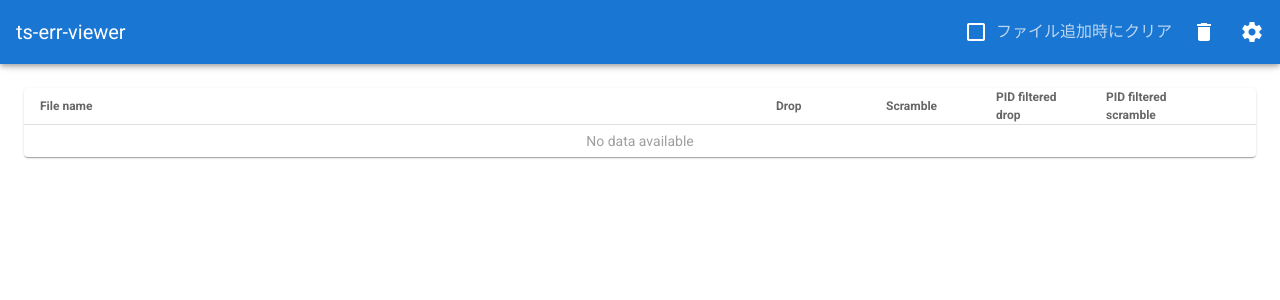
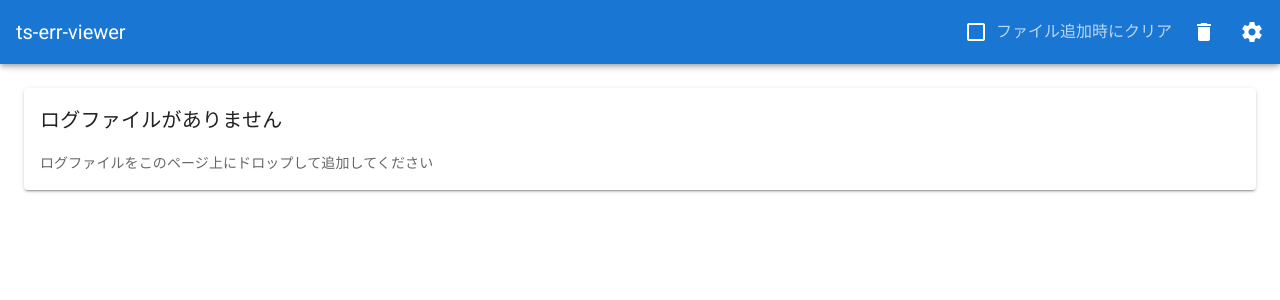
Before and after one commit to ytack/ts-err-viewer, a Vue app: page / in a window 1280 px wide. Shown: the top 300 px of the page. Built offline with nearby package versions, Linux system fonts and the light colour scheme.

Commit message:
ログファイル未登録時のメッセージを追加

```diff
--- a/src/components/TsErrViewer.vue
+++ b/src/components/TsErrViewer.vue
@@ -1,5 +1,5 @@
 <template>
-  <div>
+  <div v-if="tableItems.length">
     <v-data-table
       dense
       :headers="headers"
@@ -55,6 +55,14 @@
       </v-card>
     </v-dialog>
   </div>
+  <v-card v-else>
+    <v-card-title>
+      ログファイルがありません
+    </v-card-title>
+    <v-card-text>
+      ログファイルをこのページ上にドロップして追加してください
+    </v-card-text>
+  </v-card>
 </template>
 
 <script lang="ts">
```
